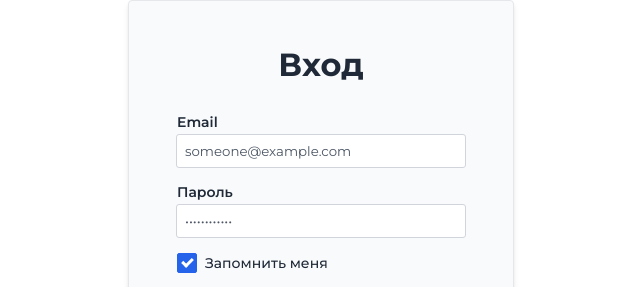
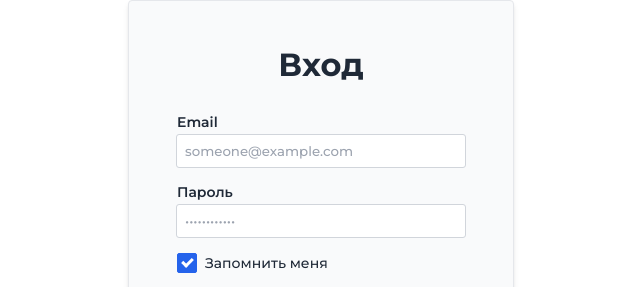
Before and after one commit to catannoyance/ylab_t1, a React (Vite) app: page / in a window 1280 px wide. Shown: the part 160-447 px from the top of the page, without its empty margins (319-959 px from the left). Built offline with nearby package versions, Linux system fonts and the light colour scheme.

Commit message:
nooooo my colors !!!

```diff
--- a/src/TextInput.module.scss
+++ b/src/TextInput.module.scss
@@ -14,6 +14,8 @@
 
     & > input {
         font-family: "Montserrat", "sans-serif";
+        font-weight: 500;
+
         padding: var(--spacing-xs);
         border-radius: var(--border-radius-xs);
 
@@ -30,7 +32,7 @@
         }
 
         &::placeholder {
-            color: var(--c-text--subdued);
+            color: var(--c-text--placeholder);
             user-select: none;
         }
     }
@@ -54,5 +56,5 @@
 
     font-weight: 500;
 
-    color: var(--c-component-label--error);
+    color: var(--c-text--error);
 }
--- a/src/colors.scss
+++ b/src/colors.scss
@@ -91,7 +91,8 @@
     --c-component-label--error: var(--red-600);
 
     --c-text--base: var(--gray-800);
-    --c-text--subdued: var(--gray-600);
+    --c-text--subdued: var(--gray-500);
+    --c-text--placeholder: var(--gray-400);
     --c-text--error: var(--red-600);
 
     --c-outline--error: var(--red-600);
@@ -132,6 +133,7 @@
 
         --c-text--base: var(--zinc-200);
         --c-text--subdued: var(--zinc-500);
+        --c-text--placeholder: var(--zinc-600);
         --c-text--error: var(--red-500);
 
         --c-outline--error: var(--red-500);
```
